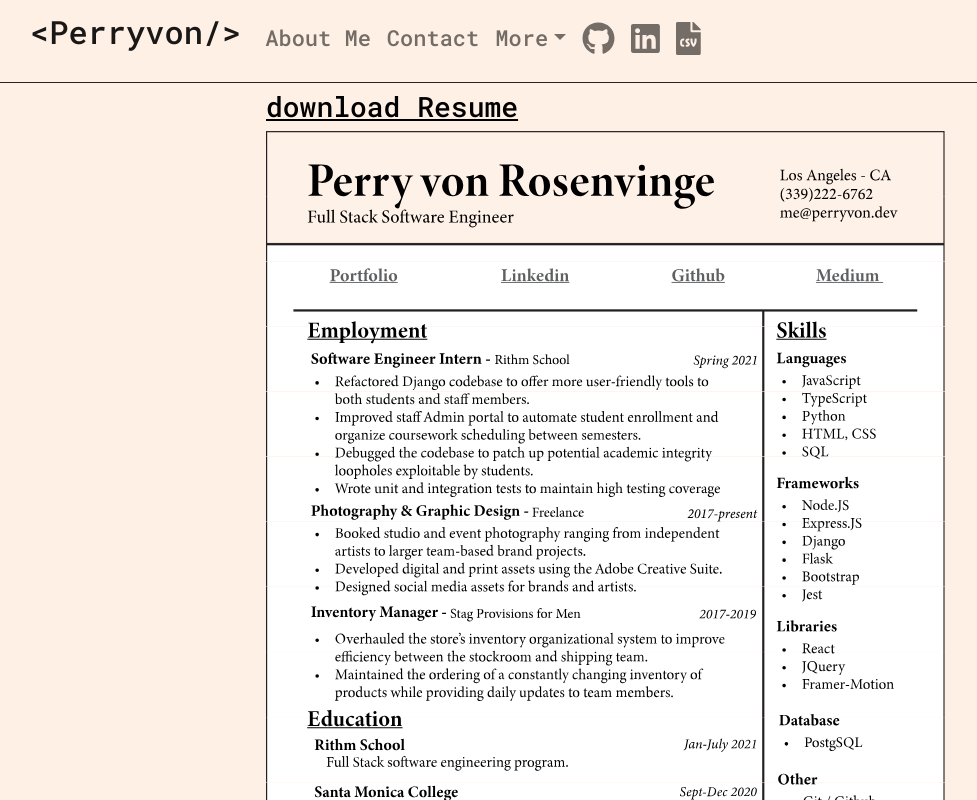
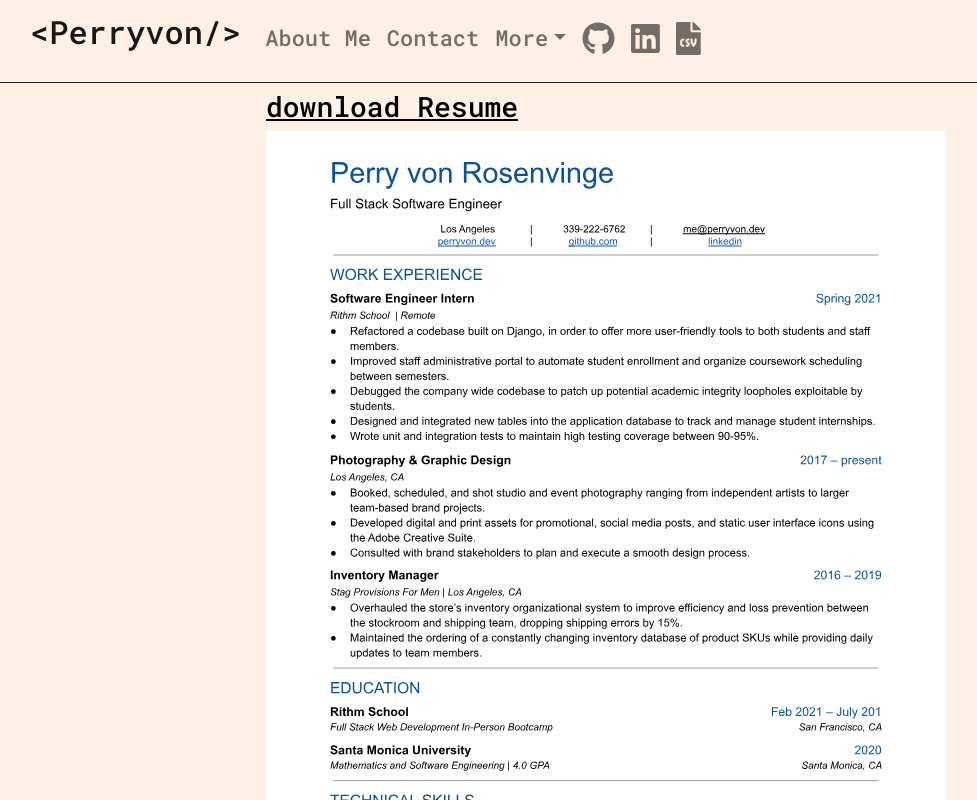
Before and after one commit to P-v-R/personal-website, a React (Create React App) app: page /resume in a window 1280 px wide. Shown: the top 800 px of the page, without its empty margins (34-1011 px from the left). Built offline with nearby package versions, Linux system fonts and the light colour scheme; no server answers; the HTML template or start-up script is replaced by a standard one.

Commit message:
updated resume download and preview to new resume

```diff
--- a/src/Resume.js
+++ b/src/Resume.js
@@ -1,7 +1,8 @@
 import React from 'react';
 import "./Resume.css"
-import res from "./assets/res.pdf"
-import res2 from "./assets/res.svg"
+import resPDF from "./assets/resPDF.pdf"
+import resSVG from "./assets/resSVG.svg"
+// import res2 from "./assets/res.svg"
 
 
 
@@ -10,10 +11,15 @@ const Resume = () => {
 
   return (
     <div className="ResumeBody ">
-      <a className="ResumeDownload" href={res} download>  <h3> download Resume </h3> </a>
+      <a className="ResumeDownload" href={resPDF} download>  <h3> download Resume </h3> </a>
 
+      {/* <img
+        src={res2}
+        className="img-fluid"
+        alt="my resume"
+      /> */}
       <img
-        src={res2}
+        src={resSVG}
         className="img-fluid"
         alt="my resume"
       />
```
Also changed, not shown: src/assets/resSVG.svg (added), 1 other file (tests, documents, lock files or other folders).
